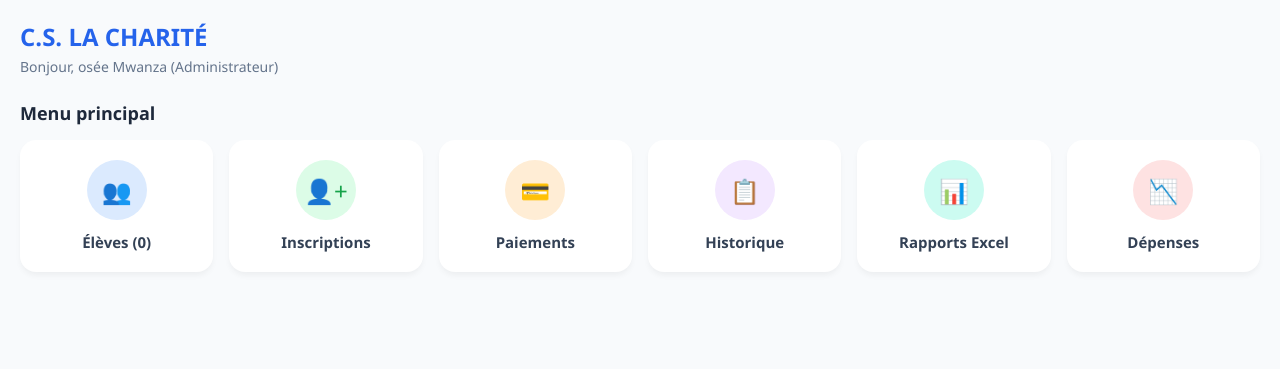
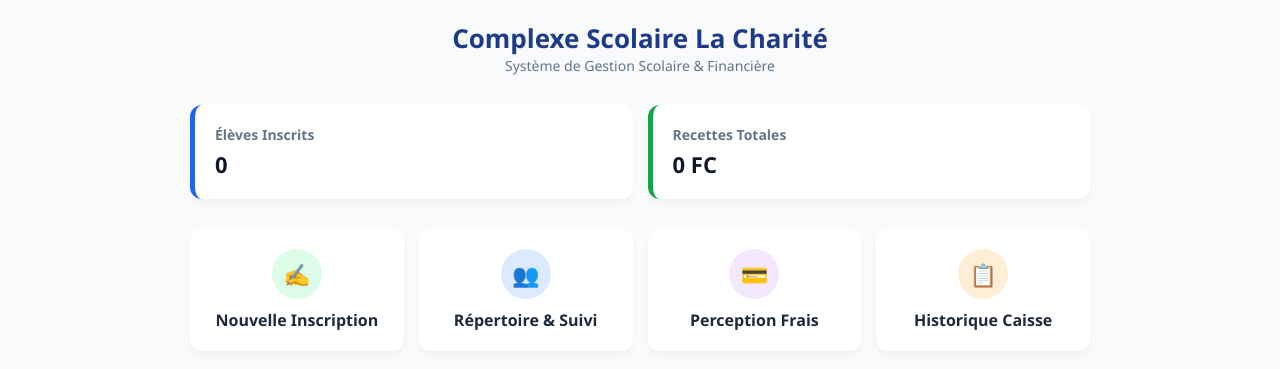
Before and after one commit to osemwanza-ai/gestion-la-charite, a Flask app: page / in a window 1280 px wide. Shown: the top 369 px of the page. Run offline with Flask 3, Linux system fonts and the light colour scheme; data that the repository does not hold is empty.

Commit message:
Update dashboard.html

```diff
--- a/templates/dashboard.html
+++ b/templates/dashboard.html
@@ -3,64 +3,63 @@
 <head>
     <meta charset="UTF-8">
     <meta name="viewport" content="width=device-width, initial-scale=1.0">
-    <title>LA CHARITÉ - Tableau de bord</title>
+    <title>Tableau de Bord - C.S. La Charité</title>
     <style>
-        * { box-sizing: border-box; font-family: 'Segoe UI', Tahoma, Geneva, Verdana, sans-serif; margin: 0; padding: 0; }
+        * { box-sizing: border-box; font-family: 'Segoe UI', sans-serif; margin: 0; padding: 0; }
         body { background-color: #f8fafc; color: #1e293b; padding: 20px; }
-        .header { display: flex; justify-content: space-between; align-items: center; margin-bottom: 25px; }
-        .brand { font-size: 24px; font-weight: bold; color: #2563eb; }
-        .user-info { font-size: 14px; color: #64748b; margin-top: 4px; }
-        .grid { display: grid; grid-template-columns: repeat(auto-fit, minmax(160px, 1fr)); gap: 16px; }
-        .card { background: white; border-radius: 16px; padding: 20px; text-decoration: none; color: inherit; display: flex; flex-direction: column; align-items: center; justify-content: center; box-shadow: 0 4px 6px -1px rgba(0, 0, 0, 0.05); transition: transform 0.2s; text-align: center; }
-        .card:active { transform: scale(0.98); }
-        .icon-circle { width: 60px; height: 60px; border-radius: 50%; display: flex; align-items: center; justify-content: center; margin-bottom: 12px; font-size: 24px; }
-        .card-title { font-weight: 600; font-size: 15px; color: #334155; }
-
-        /* Couleurs des icônes */
-        .bg-blue { background-color: #dbeafe; color: #2563eb; }
-        .bg-green { background-color: #dcfce7; color: #16a34a; }
-        .bg-orange { background-color: #ffedd5; color: #ea580c; }
-        .bg-red { background-color: #fee2e2; color: #dc2626; }
-        .bg-purple { background-color: #f3e8ff; color: #9333ea; }
-        .bg-teal { background-color: #ccfbf1; color: #0d9488; }
+        .container { max-width: 900px; margin: 0 auto; }
+        .header { text-align: center; margin-bottom: 30px; }
+        .header h1 { color: #1e3a8a; font-size: 26px; }
+        .stats-grid { display: grid; grid-template-columns: repeat(auto-fit, minmax(200px, 1fr)); gap: 15px; margin-bottom: 30px; }
+        .stat-card { background: white; padding: 20px; border-radius: 12px; box-shadow: 0 4px 6px -1px rgba(0,0,0,0.05); border-left: 5px solid #2563eb; }
+        .stat-card h3 { font-size: 14px; color: #64748b; margin-bottom: 5px; }
+        .stat-card p { font-size: 22px; font-weight: bold; color: #0f172a; }
+        .menu-grid { display: grid; grid-template-columns: repeat(auto-fit, minmax(180px, 1fr)); gap: 15px; }
+        .card { background: white; padding: 20px; border-radius: 12px; text-decoration: none; color: #1e293b; font-weight: bold; display: flex; flex-direction: column; align-items: center; justify-center: center; box-shadow: 0 4px 6px -1px rgba(0,0,0,0.05); transition: transform 0.2s; }
+        .card:hover { transform: translateY(-3px); }
+        .icon-circle { width: 50px; height: 50px; border-radius: 50%; display: flex; align-items: center; justify-content: center; font-size: 22px; margin-bottom: 10px; }
+        .bg-blue { background: #dbeafe; color: #2563eb; }
+        .bg-green { background: #dcfce7; color: #16a34a; }
+        .bg-purple { background: #f3e8ff; color: #9333ea; }
+        .bg-orange { background: #ffedd5; color: #ea580c; }
     </style>
 </head>
 <body>
+<div class="container">
     <div class="header">
-        <div>
-            <div class="brand">C.S. LA CHARITÉ</div>
-            <div class="user-info">Bonjour, osée Mwanza (Administrateur)</div>
+        <h1>Complexe Scolaire La Charité</h1>
+        <p style="color: #64748b; font-size: 14px;">Système de Gestion Scolaire & Financière</p>
+    </div>
+
+    <div class="stats-grid">
+        <div class="stat-card">
+            <h3>Élèves Inscrits</h3>
+            <p>{{ total_eleves }}</p>
+        </div>
+        <div class="stat-card" style="border-left-color: #16a34a;">
+            <h3>Recettes Totales</h3>
+            <p>{{ total_recettes }} FC</p>
         </div>
     </div>
 
-    <h2 style="margin-bottom: 15px; font-size: 18px;">Menu principal</h2>
-
-    <div class="grid">
-        <!-- Les cartes Élèves et Inscriptions pointent désormais vers /eleves -->
+    <div class="menu-grid">
+        <a href="/inscription" class="card">
+            <div class="icon-circle bg-green">✍️</div>
+            <div class="card-title">Nouvelle Inscription</div>
+        </a>
         <a href="/eleves" class="card">
             <div class="icon-circle bg-blue">👥</div>
-            <div class="card-title">Élèves ({{ total_eleves }})</div>
-        </a>
-        <a href="/eleves" class="card">
-            <div class="icon-circle bg-green">👤+</div>
-            <div class="card-title">Inscriptions</div>
+            <div class="card-title">Répertoire & Suivi</div>
         </a>
         <a href="/paiements" class="card">
-            <div class="icon-circle bg-orange">💳</div>
-            <div class="card-title">Paiements</div>
+            <div class="icon-circle bg-purple">💳</div>
+            <div class="card-title">Perception Frais</div>
         </a>
         <a href="/historique" class="card">
-            <div class="icon-circle bg-purple">📋</div>
-            <div class="card-title">Historique</div>
-        </a>
-        <a href="/download" class="card">
-            <div class="icon-circle bg-teal">📊</div>
-            <div class="card-title">Rapports Excel</div>
-        </a>
-        <a href="#" class="card">
-            <div class="icon-circle bg-red">📉</div>
-            <div class="card-title">Dépenses</div>
+            <div class="icon-circle bg-orange">📋</div>
+            <div class="card-title">Historique Caisse</div>
         </a>
     </div>
+</div>
 </body>
 </html>
```
